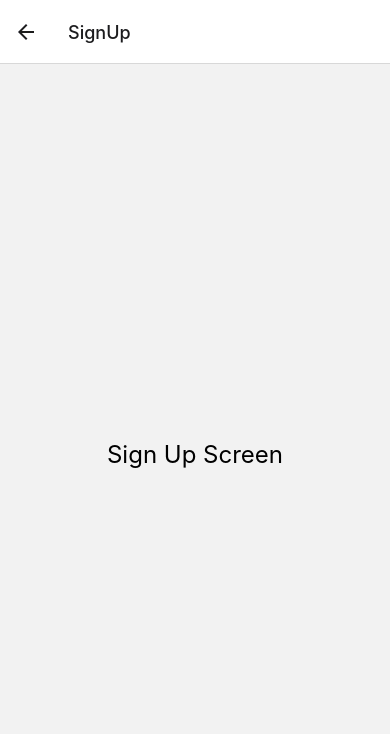
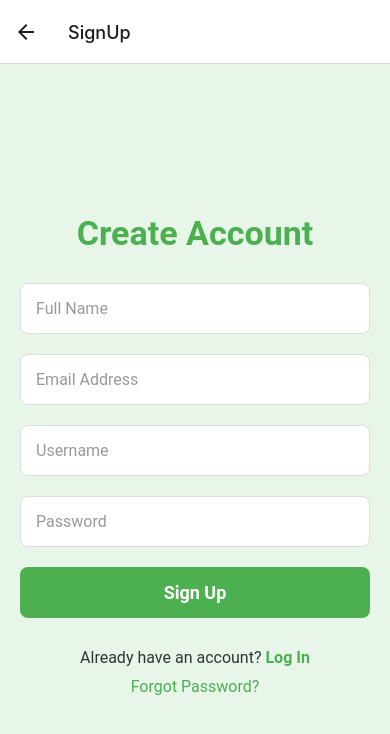
Before and after one commit to chamudiabeysinghe16/SerpentSleuth, a React Native app in the folder frontend/: screen /SignUp in a window 390 px wide. Shown: the top 734 px of the page. Built offline with nearby package versions, Linux system fonts and the light colour scheme.

Commit message:
Login and SignUp Screens
implemented the login and sign up screens frontend

```diff
--- a/frontend/App.tsx
+++ b/frontend/App.jsx
@@ -1,10 +1,10 @@
 import 'react-native-gesture-handler';
-
 import * as React from 'react';
 import { NavigationContainer } from '@react-navigation/native';
 import { createNativeStackNavigator } from '@react-navigation/native-stack';
 import WelcomeScreen from './screens/WelcomeScreen';
-import SignUpScreen from './screens/SignUpScreen';  // Ensure you create this screen
+import SignUpScreen from './screens/SignUpScreen';
+import LoginScreen from './screens/LoginScreen';
 
 const Stack = createNativeStackNavigator();
 
@@ -12,12 +12,9 @@ const App = () => {
   return (
     <NavigationContainer>
       <Stack.Navigator initialRouteName="Welcome">
-        <Stack.Screen
-          name="Welcome"
-          component={WelcomeScreen}
-          options={{ headerShown: false }} // Hide header for Welcome screen
-        />
+        <Stack.Screen name="Welcome" component={WelcomeScreen} options={{ headerShown: false }} />
         <Stack.Screen name="SignUp" component={SignUpScreen} />
+        <Stack.Screen name="Login" component={LoginScreen} />
       </Stack.Navigator>
     </NavigationContainer>
   );
--- a/frontend/package.json
+++ b/frontend/package.json
@@ -13,6 +13,7 @@
     "@react-navigation/native": "^6.1.17",
     "@react-navigation/native-stack": "^6.9.26",
     "@react-navigation/stack": "^6.3.29",
+    "axios": "^0.21.1",
     "react": "18.2.0",
     "react-native": "0.74.1",
     "react-native-gesture-handler": "^2.16.2",
--- /dev/null
+++ b/frontend/screens/LoginScreen.jsx
@@ -0,0 +1,93 @@
+import React, { useState } from 'react';
+import { View, Text, TextInput, TouchableOpacity, StyleSheet, Alert } from 'react-native';
+import axios from 'axios';
+
+const LoginScreen = ({ navigation }) => {
+  const [email, setEmail] = useState('');
+  const [password, setPassword] = useState('');
+
+  const handleLogin = async () => {
+    try {
+      const response = await axios.post('http://localhost:5001/api/auth/login', {
+        email,
+        password,
+      });
+      if (response.data.token) {
+        Alert.alert('Success', 'Logged in successfully');
+        // Navigate to another screen or handle login state
+      }
+    } catch (error) {
+      Alert.alert('Error', error.response.data.msg || 'Invalid credentials');
+    }
+  };
+
+  return (
+    <View style={styles.container}>
+      <Text style={styles.title}>Login</Text>
+      <TextInput
+        style={styles.input}
+        placeholder="Email Address"
+        placeholderTextColor="#999"
+        value={email}
+        onChangeText={setEmail}
+        keyboardType="email-address"
+      />
+      <TextInput
+        style={styles.input}
+        placeholder="Password"
+        placeholderTextColor="#999"
+        value={password}
+        onChangeText={setPassword}
+        secureTextEntry
+      />
+      <TouchableOpacity style={styles.button} onPress={handleLogin}>
+        <Text style={styles.buttonText}>Login</Text>
+      </TouchableOpacity>
+    </View>
+  );
+};
+
+const styles = StyleSheet.create({
+  container: {
+    flex: 1,
+    justifyContent: 'center',
+    alignItems: 'center',
+    padding: 20,
+    backgroundColor: '#E8F5E9',
+  },
+  title: {
+    fontSize: 34,
+    fontWeight: '700',
+    color: '#4CAF50',
+    marginBottom: 20,
+    fontFamily: 'Roboto', // You can use a custom font if you have one
+  },
+  input: {
+    width: '100%',
+    padding: 15,
+    marginVertical: 10,
+    borderRadius: 8,
+    backgroundColor: '#FFF',
+    borderWidth: 1,
+    borderColor: '#DDD',
+    fontSize: 16,
+    fontFamily: 'Roboto',
+    color: '#333',
+  },
+  button: {
+    width: '100%',
+    padding: 15,
+    marginVertical: 10,
+    borderRadius: 8,
+    backgroundColor: '#4CAF50',
+    alignItems: 'center',
+  },
+  buttonText: {
+    color: '#FFF',
+    fontSize: 18,
+    fontWeight: 'bold',
+    fontFamily: 'Roboto',
+  },
+});
+
+export default LoginScreen;
--- a/frontend/screens/SignUpScreen.jsx
+++ b/frontend/screens/SignUpScreen.jsx
@@ -1,10 +1,94 @@
-import React from 'react';
-import { View, Text, StyleSheet } from 'react-native';
+// import React from 'react';
+// import { View, Text, StyleSheet } from 'react-native';
 
-const SignUpScreen = () => {
+// const SignUpScreen = () => {
+//   return (
+//     <View style={styles.container}>
+//       <Text style={styles.text}>Sign Up Screen</Text>
+//     </View>
+//   );
+// };
+
+// const styles = StyleSheet.create({
+//   container: {
+//     flex: 1,
+//     justifyContent: 'center',
+//     alignItems: 'center',
+//   },
+//   text: {
+//     fontSize: 24,
+//   },
+// });
+
+import React, { useState } from 'react';
+import { View, Text, TextInput, TouchableOpacity, StyleSheet, Alert } from 'react-native';
+import axios from 'axios';
+
+const SignUpScreen = ({ navigation }) => {
+  const [name, setName] = useState('');
+  const [email, setEmail] = useState('');
+  const [username, setUsername] = useState('');
+  const [password, setPassword] = useState('');
+
+  const handleSignUp = async () => {
+    try {
+      const response = await axios.post('http://localhost:5001/api/auth/register', {
+        name,
+        email,
+        username,
+        password,
+      });
+      if (response.data.token) {
+        Alert.alert('Success', 'Account created successfully');
+        navigation.navigate('Login');
+      }
+    } catch (error) {
+      Alert.alert('Error', error.response.data.msg || 'An error occurred');
+    }
+  };
+
   return (
     <View style={styles.container}>
-      <Text style={styles.text}>Sign Up Screen</Text>
+      <Text style={styles.title}>Create Account</Text>
+      <TextInput
+        style={styles.input}
+        placeholder="Full Name"
+        placeholderTextColor="#999"
+        value={name}
+        onChangeText={setName}
+      />
+      <TextInput
+        style={styles.input}
+        placeholder="Email Address"
+        placeholderTextColor="#999"
+        value={email}
+        onChangeText={setEmail}
+        keyboardType="email-address"
+      />
+      <TextInput
+        style={styles.input}
+        placeholder="Username"
+        placeholderTextColor="#999"
+        value={username}
+        onChangeText={setUsername}
+      />
+      <TextInput
+        style={styles.input}
+        placeholder="Password"
+        placeholderTextColor="#999"
+        value={password}
+        onChangeText={setPassword}
+        secureTextEntry
+      />
+      <TouchableOpacity style={styles.button} onPress={handleSignUp}>
+        <Text style={styles.buttonText}>Sign Up</Text>
+      </TouchableOpacity>
+      <TouchableOpacity onPress={() => navigation.navigate('Login')}>
+        <Text style={styles.loginText}>Already have an account? <Text style={styles.loginTextBold}>Log In</Text></Text>
+      </TouchableOpacity>
+      <TouchableOpacity onPress={() => {/* Handle Forgot Password */}}>
+        <Text style={styles.forgotPasswordText}>Forgot Password?</Text>
+      </TouchableOpacity>
     </View>
   );
 };
@@ -14,9 +98,57 @@ const styles = StyleSheet.create({
     flex: 1,
     justifyContent: 'center',
     alignItems: 'center',
+    padding: 20,
+    backgroundColor: '#E8F5E9',
   },
-  text: {
-    fontSize: 24,
+  title: {
+    fontSize: 34,
+    fontWeight: '700',
+    color: '#4CAF50',
+    marginBottom: 20,
+    fontFamily: 'Roboto', // You can use a custom font if you have one
+  },
+  input: {
+    width: '100%',
+    padding: 15,
+    marginVertical: 10,
+    borderRadius: 8,
+    backgroundColor: '#FFF',
+    borderWidth: 1,
+    borderColor: '#DDD',
+    fontSize: 16,
+    fontFamily: 'Roboto',
+    color: '#333',
+  },
+  button: {
+    width: '100%',
+    padding: 15,
+    marginVertical: 10,
+    borderRadius: 8,
+    backgroundColor: '#4CAF50',
+    alignItems: 'center',
+  },
+  buttonText: {
+    color: '#FFF',
+    fontSize: 18,
+    fontWeight: 'bold',
+    fontFamily: 'Roboto',
+  },
+  loginText: {
+    color: '#333',
+    fontSize: 16,
+    marginTop: 20,
+    fontFamily: 'Roboto',
+  },
+  loginTextBold: {
+    fontWeight: 'bold',
+    color: '#4CAF50',
+  },
+  forgotPasswordText: {
+    color: '#4CAF50',
+    fontSize: 16,
+    marginTop: 10,
+    fontFamily: 'Roboto',
   },
 });
 
```
Also changed, not shown: 1 other file (tests, documents, lock files or other folders).
